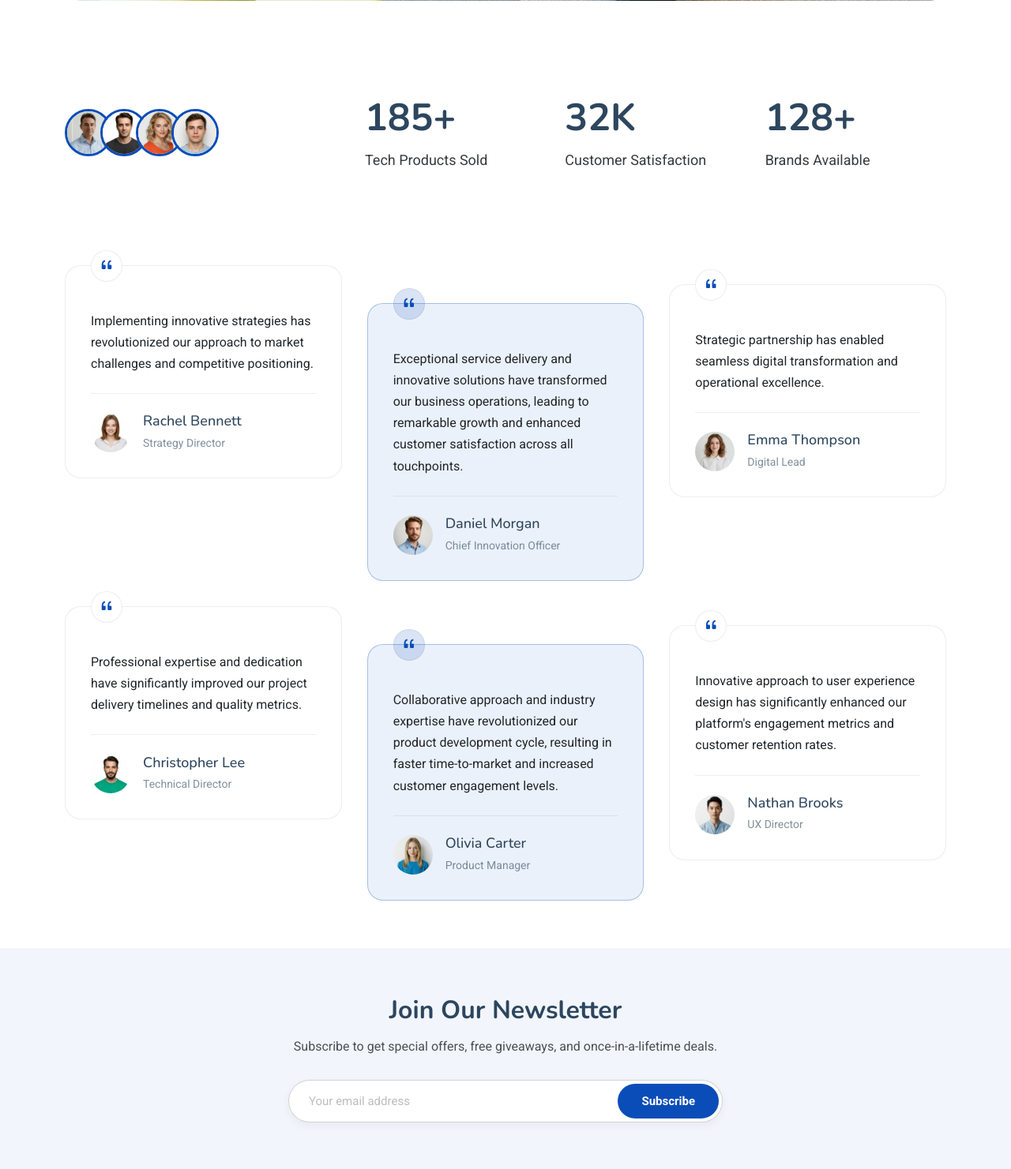
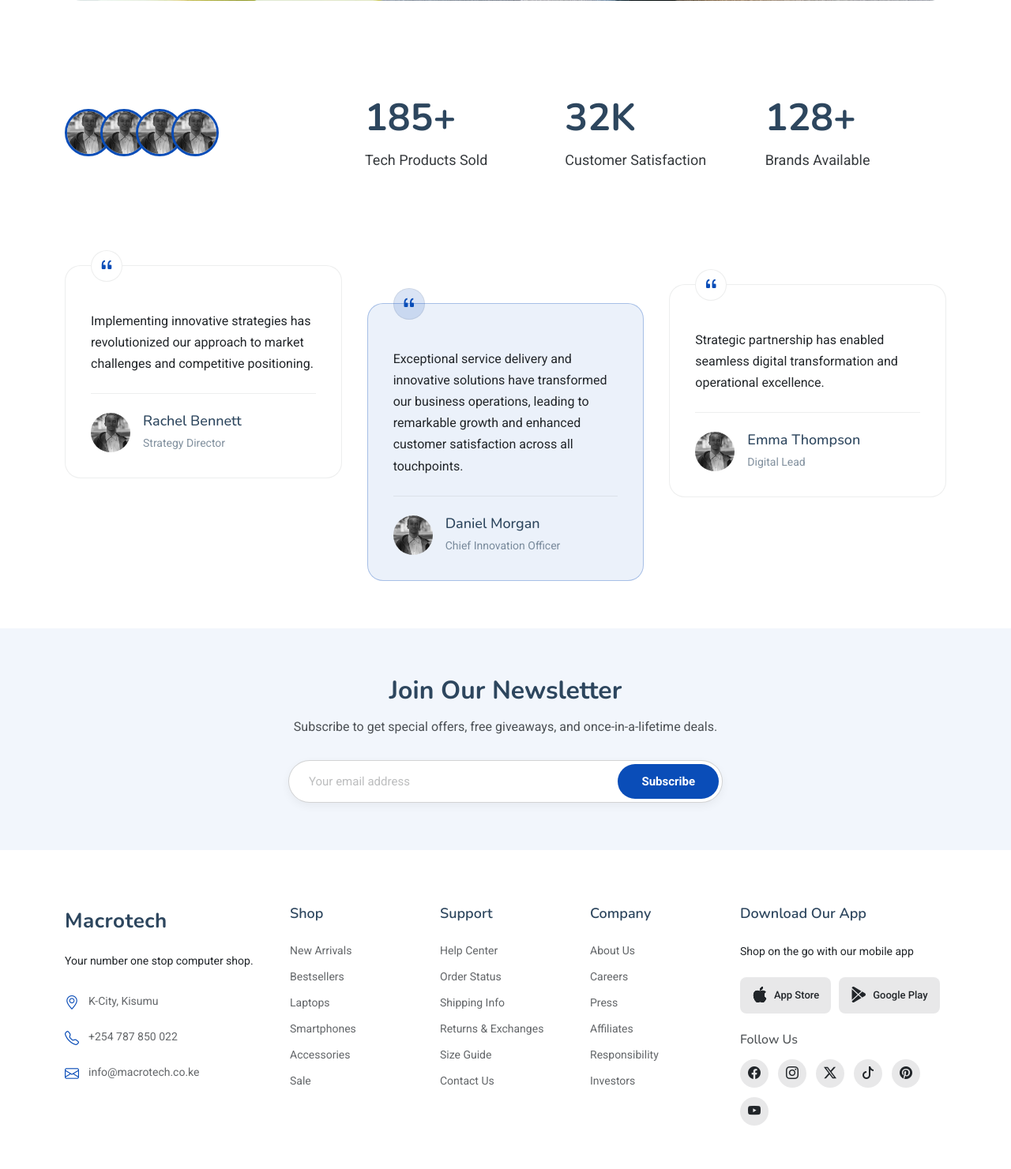
Before and after one commit to munyokii/eStore, a Django app: page /about/ in a window 1280 px wide. Shown: the part 1407-2888 px from the top of the page at 79% size. Run offline with Django 5.2, Linux system fonts and the light colour scheme; some libraries are stand-ins or nearby versions.

Commit message:
:sparkles: Updated about page content

```diff
--- a/macrotech/templates/about.html
+++ b/macrotech/templates/about.html
@@ -97,10 +97,10 @@
         <div class="row align-items-center">
           <div class="col-lg-4" data-aos="fade-up" data-aos-delay="200">
             <div class="avatars d-flex align-items-center">
-              <img src="{% static 'assets/img/person/person-m-2.webp' %}" alt="Avatar 1" class="rounded-circle" loading="lazy">
-              <img src="{% static 'assets/img/person/person-m-3.webp' %}" alt="Avatar 2" class="rounded-circle" loading="lazy">
-              <img src="{% static 'assets/img/person/person-f-5.webp' %}" alt="Avatar 3" class="rounded-circle" loading="lazy">
-              <img src="{% static 'assets/img/person/person-m-5.webp' %}" alt="Avatar 4" class="rounded-circle" loading="lazy">
+              <img src="{% static 'assets/img/person/profile.webp' %}" alt="Avatar 1" class="rounded-circle" loading="lazy">
+              <img src="{% static 'assets/img/person/profile.webp' %}" alt="Avatar 2" class="rounded-circle" loading="lazy">
+              <img src="{% static 'assets/img/person/profile.webp' %}" alt="Avatar 3" class="rounded-circle" loading="lazy">
+              <img src="{% static 'assets/img/person/profile.webp' %}" alt="Avatar 4" class="rounded-circle" loading="lazy">
             </div>
           </div>
 
@@ -142,7 +142,7 @@
               <p>Implementing innovative strategies has revolutionized our approach to market challenges and competitive positioning.</p>
               <div class="client-info">
                 <div class="client-image">
-                  <img src="{% static 'assets/img/person/person-f-7.webp' %}" alt="Client">
+                  <img src="{% static 'assets/img/person/profile.webp' %}" alt="Client">
                 </div>
                 <div class="client-details">
                   <h3>Rachel Bennett</h3>
@@ -160,7 +160,7 @@
               <p>Exceptional service delivery and innovative solutions have transformed our business operations, leading to remarkable growth and enhanced customer satisfaction across all touchpoints.</p>
               <div class="client-info">
                 <div class="client-image">
-                  <img src="{% static 'assets/img/person/person-m-7.webp' %}" alt="Client">
+                  <img src="{% static 'assets/img/person/profile.webp' %}" alt="Client">
                 </div>
                 <div class="client-details">
                   <h3>Daniel Morgan</h3>
@@ -178,65 +178,11 @@
               <p>Strategic partnership has enabled seamless digital transformation and operational excellence.</p>
               <div class="client-info">
                 <div class="client-image">
-                  <img src="{% static 'assets/img/person/person-f-8.webp' %}" alt="Client">
+                  <img src="{% static 'assets/img/person/profile.webp' %}" alt="Client">
                 </div>
                 <div class="client-details">
                   <h3>Emma Thompson</h3>
                   <span class="position">Digital Lead</span>
-                </div>
-              </div>
-            </div>
-          </div>
-
-          <div class="testimonial-item" data-aos="fade-up" data-aos-delay="300">
-            <div class="testimonial-content">
-              <div class="quote-pattern">
-                <i class="bi bi-quote"></i>
-              </div>
-              <p>Professional expertise and dedication have significantly improved our project delivery timelines and quality metrics.</p>
-              <div class="client-info">
-                <div class="client-image">
-                  <img src="{% static 'assets/img/person/person-m-8.webp' %}" alt="Client">
-                </div>
-                <div class="client-details">
-                  <h3>Christopher Lee</h3>
-                  <span class="position">Technical Director</span>
-                </div>
-              </div>
-            </div>
-          </div>
-
-          <div class="testimonial-item highlight" data-aos="fade-up" data-aos-delay="400">
-            <div class="testimonial-content">
-              <div class="quote-pattern">
-                <i class="bi bi-quote"></i>
-              </div>
-              <p>Collaborative approach and industry expertise have revolutionized our product development cycle, resulting in faster time-to-market and increased customer engagement levels.</p>
-              <div class="client-info">
-                <div class="client-image">
-                  <img src="{% static 'assets/img/person/person-f-9.webp' %}" alt="Client">
-                </div>
-                <div class="client-details">
-                  <h3>Olivia Carter</h3>
-                  <span class="position">Product Manager</span>
-                </div>
-              </div>
-            </div>
-          </div>
-
-          <div class="testimonial-item" data-aos="fade-up" data-aos-delay="500">
-            <div class="testimonial-content">
-              <div class="quote-pattern">
-                <i class="bi bi-quote"></i>
-              </div>
-              <p>Innovative approach to user experience design has significantly enhanced our platform's engagement metrics and customer retention rates.</p>
-              <div class="client-info">
-                <div class="client-image">
-                  <img src="{% static 'assets/img/person/person-m-13.webp' %}" alt="Client">
-                </div>
-                <div class="client-details">
-                  <h3>Nathan Brooks</h3>
-                  <span class="position">UX Director</span>
                 </div>
               </div>
             </div>
```
Also changed, not shown: macrotech/static/assets/img/person/profile.webp (added).
